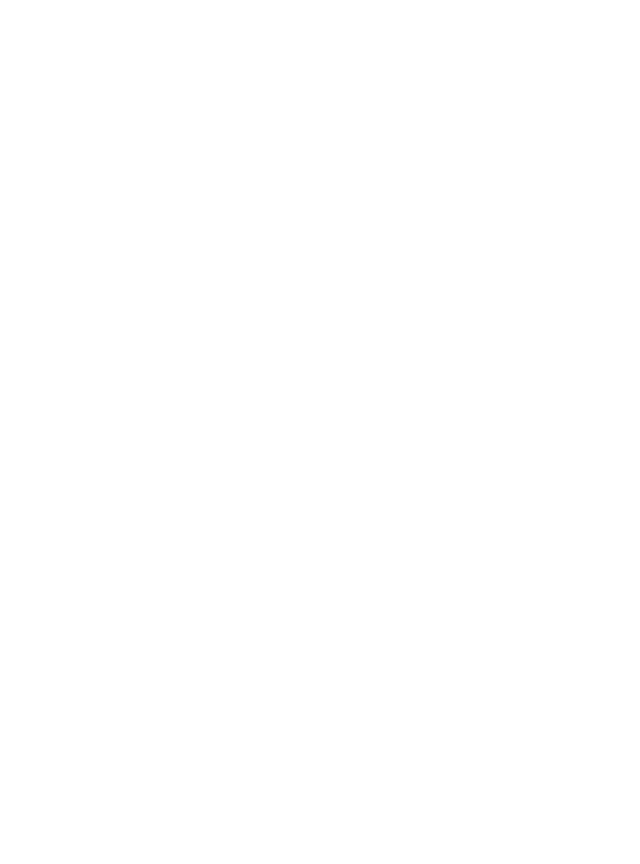
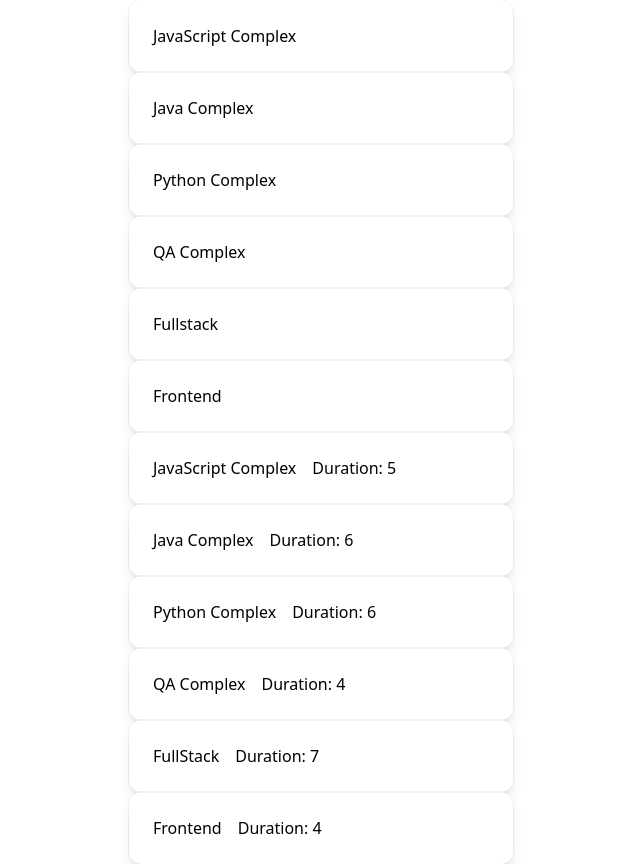
Before and after one commit to AntonSkyrda/react-hw, a React (Vite) app: page / in a window 1280 px wide. Shown: the whole page, without its empty margins (319-959 px from the left). Before the commit the page ends 800 px from the top, so only its background shows below. Built offline with nearby package versions, Linux system fonts and the light colour scheme.

Commit message:
done task1 and task2

```diff
--- a/package.json
+++ b/package.json
@@ -10,13 +10,12 @@
     "preview": "vite preview"
   },
   "dependencies": {
-    "@tailwindcss/vite": "^4.1.12",
     "react": "^19.1.1",
-    "react-dom": "^19.1.1",
-    "tailwindcss": "^4.1.12"
+    "react-dom": "^19.1.1"
   },
   "devDependencies": {
     "@eslint/js": "^9.33.0",
+    "@tailwindcss/vite": "^4.1.12",
     "@types/react": "^19.1.10",
     "@types/react-dom": "^19.1.7",
     "@vitejs/plugin-react": "^5.0.0",
@@ -24,6 +23,7 @@
     "eslint-plugin-react-hooks": "^5.2.0",
     "eslint-plugin-react-refresh": "^0.4.20",
     "globals": "^16.3.0",
+    "tailwindcss": "^4.1.12",
     "typescript": "~5.8.3",
     "typescript-eslint": "^8.39.1",
     "vite": "^7.1.2"
--- a/src/App.tsx
+++ b/src/App.tsx
@@ -1,12 +1,25 @@
 import './App.css'
+import {coursesTitleArray} from "./data/titleArray.ts"
+import {TittleArrayComponent} from "./components/title-array-component/TittleArrayComponent.tsx"
+import {CoursesAndDurationComponent} from "./components/courses-and-duration-component/CoursesAndDurationComponent.tsx";
+import {coursesAndDurationArray} from "./data/coursesAndDurationArray.ts";
 
-function App() {
+const App = () => {
 
-  return (
-    <>
-
-    </>
-  )
+    return (
+        <>
+            {
+                coursesTitleArray.map((course, index) => (
+                    <TittleArrayComponent key={index} course={course} />
+                ))
+            }
+            {
+                coursesAndDurationArray.map((course, index) => (
+                    <CoursesAndDurationComponent key={index} courseDetails={course} />
+                ))
+            }
+        </>
+    )
 }
 
 export default App
--- /dev/null
+++ b/src/components/courses-and-duration-component/CoursesAndDurationComponent.tsx
@@ -0,0 +1,15 @@
+import type {FC} from "react";
+import type {ICoursesAndDuration} from "../../models/CoursesAndDuration.ts";
+
+type CoursesAndDurationComponentPropsType = {
+    courseDetails: ICoursesAndDuration
+}
+
+export const CoursesAndDurationComponent: FC<CoursesAndDurationComponentPropsType> = ({courseDetails}) => {
+    return (
+        <div className="mx-auto flex max-w-sm items-center gap-x-4 rounded-xl bg-white p-6 shadow-lg outline outline-black/5 dark:bg-slate-800 dark:shadow-none dark:-outline-offset-1 dark:outline-white/10">
+            <h2 className="text-center">{courseDetails.title}</h2>
+            <p>Duration: {courseDetails.monthDuration}</p>
+        </div>
+    );
+};
--- /dev/null
+++ b/src/components/title-array-component/TittleArrayComponent.tsx
@@ -0,0 +1,13 @@
+import type { FC } from "react";
+
+type TitleArrayPropsType = {
+    course: string;
+}
+
+export const TittleArrayComponent: FC<TitleArrayPropsType> = ({course}) => {
+    return (
+        <div className="mx-auto flex max-w-sm items-center gap-x-4 rounded-xl bg-white p-6 shadow-lg outline outline-black/5 dark:bg-slate-800 dark:shadow-none dark:-outline-offset-1 dark:outline-white/10">
+            <h2>{course}</h2>
+        </div>
+    );
+};
--- /dev/null
+++ b/src/data/coursesAndDurationArray.ts
@@ -0,0 +1,10 @@
+import type { ICoursesAndDuration } from "../models/CoursesAndDuration.ts";
+
+export const coursesAndDurationArray: ICoursesAndDuration[] = [
+    {title: 'JavaScript Complex', monthDuration: 5},
+    {title: 'Java Complex', monthDuration: 6},
+    {title: 'Python Complex', monthDuration: 6},
+    {title: 'QA Complex', monthDuration: 4},
+    {title: 'FullStack', monthDuration: 7},
+    {title: 'Frontend', monthDuration: 4}
+];
--- /dev/null
+++ b/src/data/titleArray.ts
@@ -0,0 +1,8 @@
+export const coursesTitleArray: string[] = [
+    'JavaScript Complex',
+    'Java Complex',
+    'Python Complex',
+    'QA Complex',
+    'Fullstack',
+    'Frontend'
+];
--- /dev/null
+++ b/src/models/CoursesAndDuration.ts
@@ -0,0 +1,4 @@
+export interface ICoursesAndDuration {
+    title: string;
+    monthDuration: number;
+}
```
Also changed, not shown: 1 other file (tests, documents, lock files or other folders).
